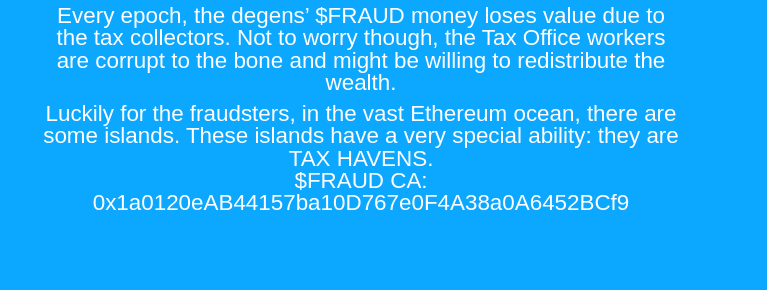
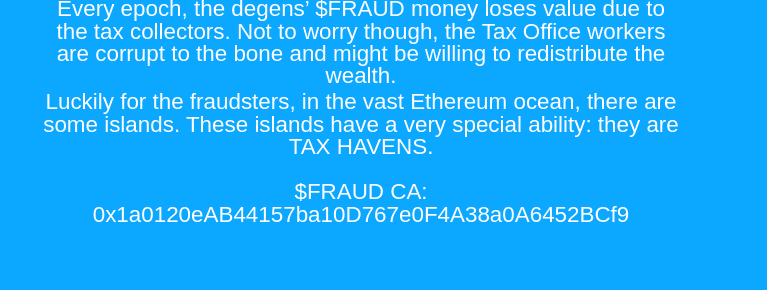
Before and after one commit to FraudGG/Web1, a plain HTML site: page fraud_website_final/index.html in a window 1280 px wide. Shown: the part 878-1168 px from the top of the page, without its empty margins (279-1046 px from the left). Drawn offline with nearby package versions, Linux system fonts and the light colour scheme; a script that the page names is missing.

Commit message:
Update index.html

```diff
--- a/fraud_website_final/index.html
+++ b/fraud_website_final/index.html
@@ -76,7 +76,7 @@
       <h1 class="title_2">PROJECT<br></h1>
     </div>
     <div class="description_box">Every epoch, the degens’ $FRAUD money loses value due to the tax collectors. Not to worry though, the Tax Office workers are corrupt to the bone and might be willing to redistribute the wealth.</div>
-    <div class="description_box_2">Luckily for the fraudsters, in the vast Ethereum ocean, there are some islands. These islands have a very special ability: they are TAX HAVENS. <br> $FRAUD CA: 0x1a0120eAB44157ba10D767e0F4A38a0A6452BCf9 </div>
+    <div class="description_box_2">Luckily for the fraudsters, in the vast Ethereum ocean, there are some islands. These islands have a very special ability: they are TAX HAVENS. <br><br> $FRAUD CA: 0x1a0120eAB44157ba10D767e0F4A38a0A6452BCf9 </div>
     <div class="model_selection">
       <h2 class="title_model">SELECT YOUR MODEL</h2>
       <div class="btn_selection_box">
```
